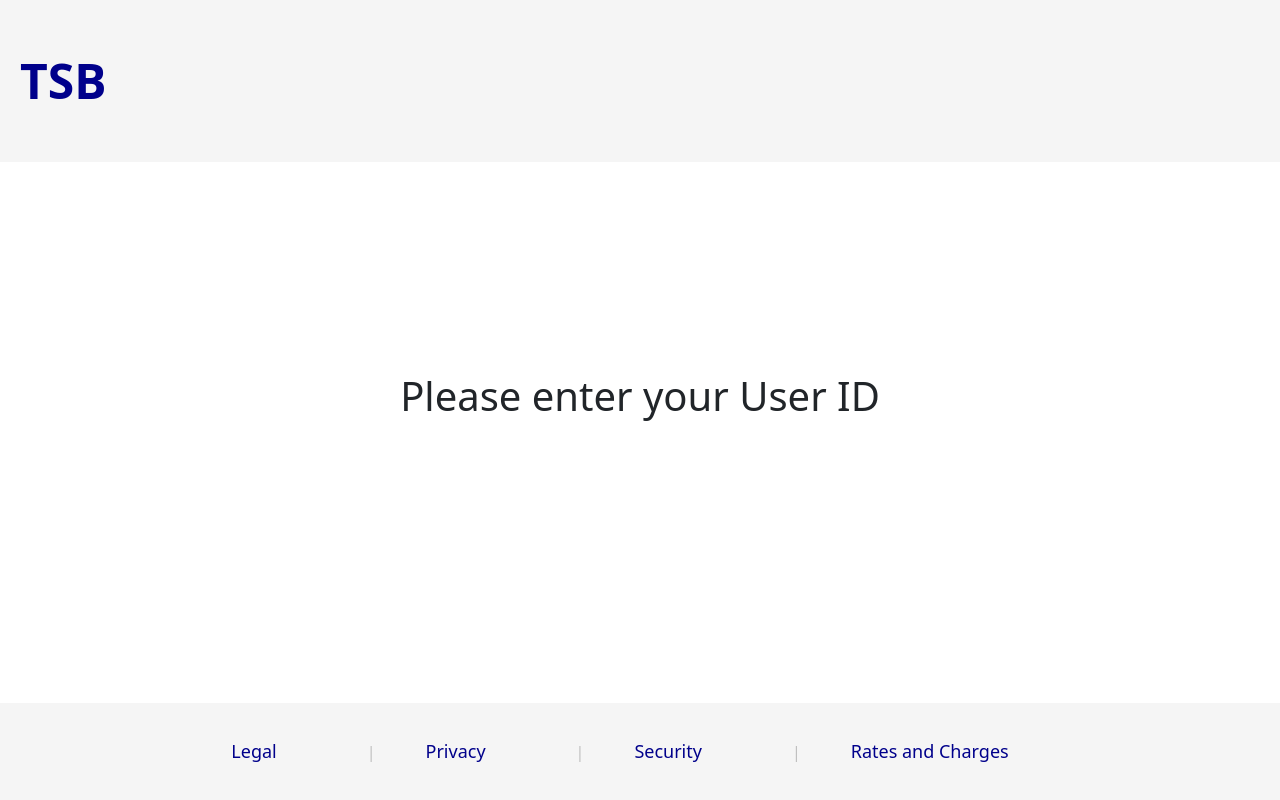
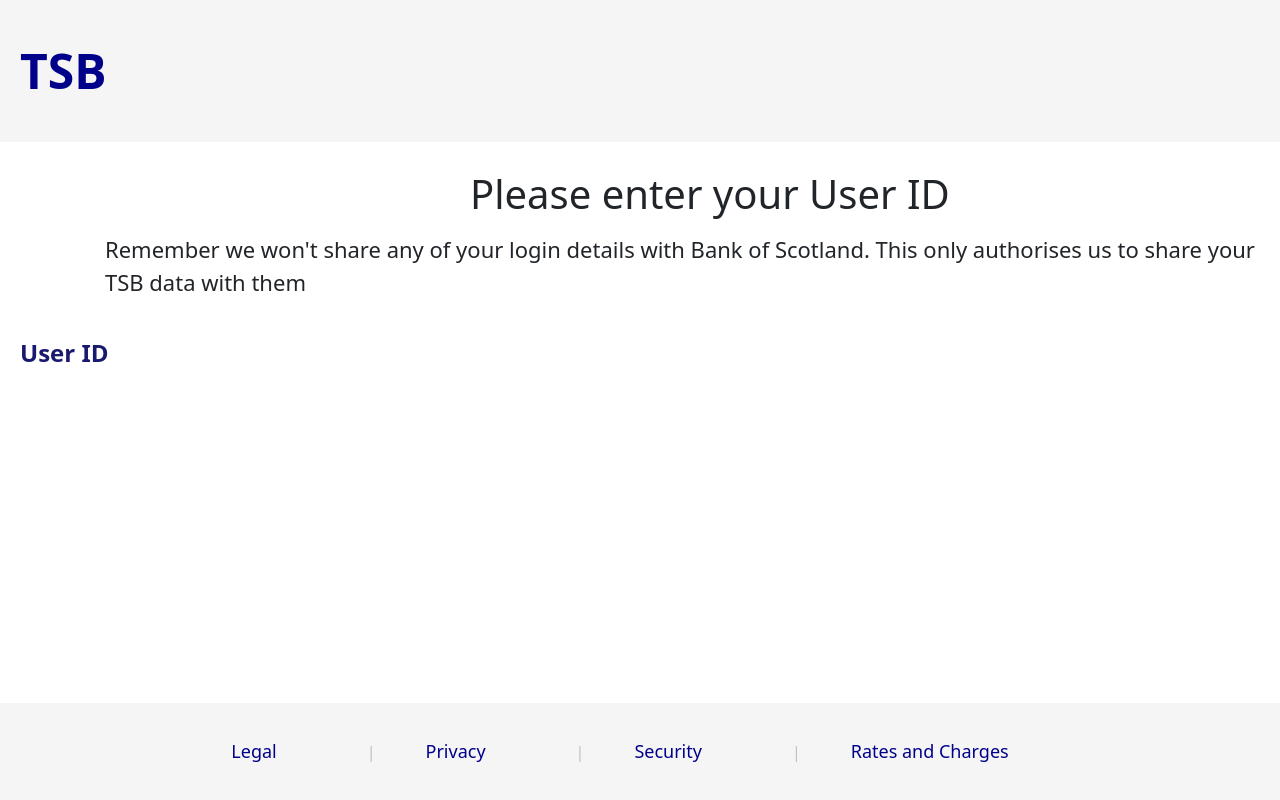
Before and after one commit to mkay-lovefei/login-page-app, a React (Create React App) app: page / in a window 1280 px wide. Built offline with nearby package versions, Linux system fonts and the light colour scheme.

Commit message:
first commit

```diff
--- a/src/App.css
+++ b/src/App.css
@@ -4,22 +4,3 @@
     flex-direction: column;
     min-height: 100vh;
 }
-
-
-.content-section{
-    flex: 1;
-    display: flex;
-    flex-direction: column;
-    justify-content: center;
-    align-items: center;
-    padding: 20px;
-    font-size: 18px;
-}
-
-.content-section h2{
-    margin-bottom: 10px;
-}
-
-.content-section p{
-    margin: 0;
-}
--- a/src/App.js
+++ b/src/App.js
@@ -3,14 +3,13 @@
 import Header from './Header';
 import Footer from './Footer';
 import './App.css'
+import Content from "./Content";
 
 function App() {
     return (
         <div className={"App"}>
             <Header />
-            <section className={"content-section"}>
-                <h1>Please enter your User ID</h1>
-            </section>
+            <Content />
             <Footer />
         </div>
     );
--- /dev/null
+++ b/src/Content.css
@@ -0,0 +1,23 @@
+
+.content{
+    padding: 20px;
+    background-color: white;
+    font-size: 22px;
+    margin-top: 20px;
+}
+
+.content h1{
+    margin-top: 130px;
+    margin-bottom: 15px;
+    margin-left: 450px;
+}
+
+.content p{
+    margin-left: 85px;
+}
+
+.content h4{
+    font-weight: bold;
+    margin-top: 40px;
+    color: midnightblue;
+}
--- /dev/null
+++ b/src/Content.js
@@ -0,0 +1,13 @@
+import './Content.css'
+
+const Content = () => {
+    return (
+        <div className={"content"}>
+            <h1>Please enter your User ID</h1>
+            <p>Remember we won't share any of your login details with Bank of Scotland.
+                This only authorises us to share your TSB data with them</p>
+            <h4>User ID</h4>
+        </div>
+    );
+}
+export default Content;
--- a/src/Header.css
+++ b/src/Header.css
@@ -6,7 +6,7 @@
     width: 100%;
     background-color: whitesmoke;
     color: darkblue;
-    padding: 45px 20px;
+    padding: 35px 20px;
     font-size: 3rem;
     font-weight: bold;
     text-align: left;
```
